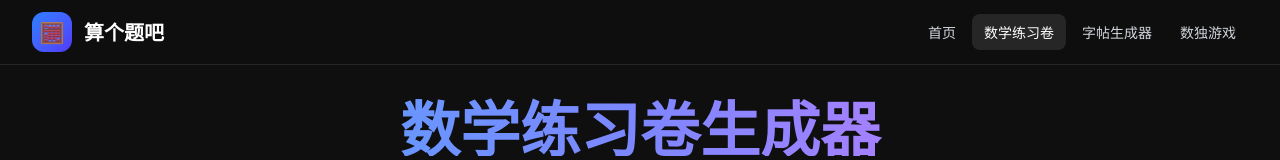
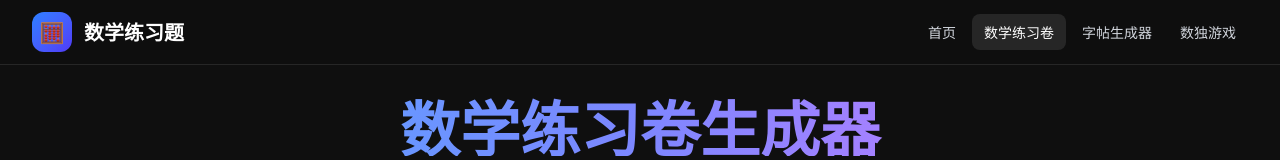
Before and after one commit to jm6-lang/math-worksheet, a Next.js app: page /tools/math-worksheet in a window 1280 px wide. Shown: the top 160 px of the page. Built offline with nearby package versions, Linux system fonts and the light colour scheme.

Commit message:
fix(nav): update tool page titles - each tool shows its own name in top-left

```diff
--- a/app/tools/math-worksheet/page.tsx
+++ b/app/tools/math-worksheet/page.tsx
@@ -199,7 +199,7 @@ export default function MathWorksheetPage() {
             {/* Logo */}
             <div className="flex items-center gap-3">
               <div className="w-10 h-10 bg-gradient-to-br from-blue-500 to-indigo-600 rounded-xl flex items-center justify-center text-xl">🧮</div>
-              <a href="/" className="text-xl font-bold hover:opacity-80 transition-opacity text-white">算个题吧</a>
+              <a href="/" className="text-xl font-bold hover:opacity-80 transition-opacity text-white">数学练习题</a>
             </div>
             {/* 桌面导航 */}
             <div className="hidden md:flex items-center gap-1">
```
